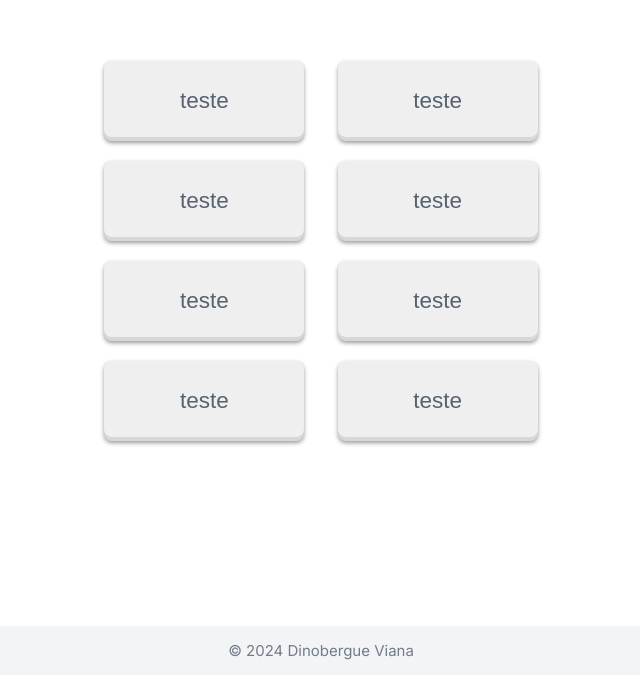
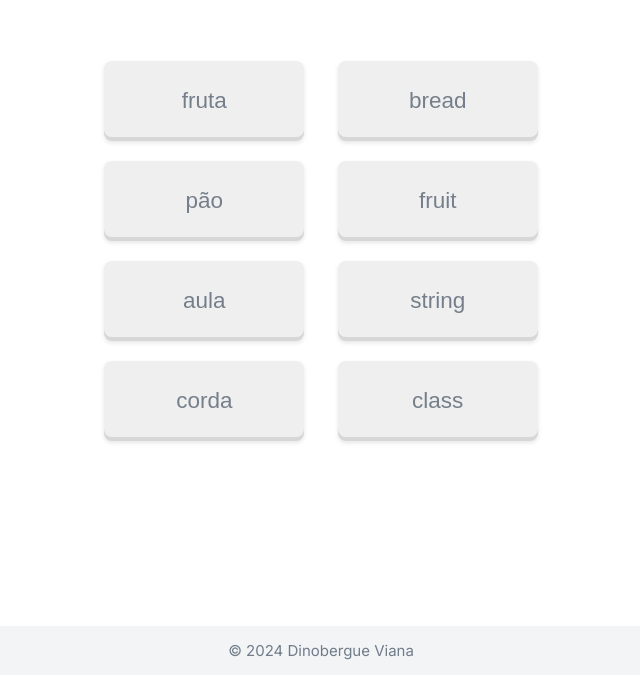
Before and after one commit to dinobergviana/meu-site, a Vue app: page /mini-game in a window 1280 px wide. Shown: the part 124-800 px from the top of the page, without its empty margins (319-959 px from the left). Built offline with nearby package versions, Linux system fonts and the light colour scheme.

Commit message:
feat: add word-button select functionality

```diff
--- a/src/assets/css/global.css
+++ b/src/assets/css/global.css
@@ -2,25 +2,29 @@
   --dark-900: #111319;
   --dark-800: #161b22;
 
-  --blue-400: #0a3069;
-  --blue-300: #0969da;
-  --blue-200: #54aeff;
+  --blue-500: #0a3069;
+  --blue-400: #0969da;
+  --blue-300: #3ebdeb;
+  --blue-200: #63cefc;
   --blue-100: #b6e3ff;
 
-  --green-400: #0e4429;
-  --green-300: #006d32;
-  --green-200: #26a641;
+  --green-500: #0e4429;
+  --green-400: #006d32;
+  --green-300: #26a641;
+  --green-200: #0dd38a;
   --green-100: #39d353;
 
   --divider: #c8cbcf;
 
   --gray-600: #3a3b3b;
   --gray-400: #576270;
+  --gray-300: #757f8b;
   --gray-200: #717c8a;
   --gray-100: #d3d8de;
 
   --red-400: #eb3342;
   --red-200: #ff7b72;
+  --red-100: #ff6c64;
 
   --white: #fff;
   --white-100: #f3f4f6;
--- /dev/null
+++ b/src/pages/mini-game/components/WordButton.vue
@@ -0,0 +1,77 @@
+<template>
+  <button
+    class="word-button"
+    type="button"
+    :class="{
+      'disabled': word.disabled,
+      'success': word.matched,
+      'error': word.error,
+      'selected': word.selected
+    }"
+    :disabled="word.disabled"
+    @click="emitPressed(word)"
+  >
+    {{ word.label }}
+  </button>
+</template>
+
+<script setup>
+  defineProps({
+    word: {
+      type: Object,
+      required: true
+    }
+  })
+
+  const emit = defineEmits(['pressed'])
+
+  function emitPressed(word) {
+    emit('pressed', word)
+  }
+</script>
+
+<style scoped>
+  .word-button {
+    height: 80px;
+    width: 200px;
+    border: 0;
+    font-size: 1.5rem;
+    color: var(--gray-300);
+    border-radius: 8px;
+    box-shadow: rgba(0, 0, 0, 0.1) 0px 2px 4px, rgba(0, 0, 0, 0) 0px 7px 13px -3px, rgba(0, 0, 0, 0.1) 0px -4px 0px inset;
+  }
+
+  .word-button:active {
+    transform: translateY(2px);
+  }
+
+  .word-button + .word-button  {
+    margin-top: 20px;
+  }
+
+  .success {
+    border: 1px solid var(--green-200);
+    box-shadow: rgba(0, 0, 0, 0.1) 0px 2px 4px, rgba(0, 0, 0, 0) 0px 7px 13px -3px, var(--green-200) 0px -4px 0px inset;
+  }
+
+  .selected {
+    border: 1px solid var(--blue-200);
+    box-shadow: rgba(0, 0, 0, 0.1) 0px 2px 4px, rgba(0, 0, 0, 0) 0px 7px 13px -3px, var(--blue-200) 0px -4px 0px inset;
+  }
+
+  .error {
+    border: 1px solid var(--red-100);
+    box-shadow: rgba(0, 0, 0, 0.1) 0px 2px 4px, rgba(0, 0, 0, 0) 0px 7px 13px -3px, var(--red-100) 0px -4px 0px inset;
+  }
+
+  .disabled {
+    cursor: not-allowed;
+    opacity: 0.6;
+  }
+
+  @media (max-width: 425px) {
+    .word-button {
+      width: 150px;
+    }
+  }
+</style>
--- a/src/pages/mini-game/index.vue
+++ b/src/pages/mini-game/index.vue
@@ -2,23 +2,116 @@
   <div class="container">
     <div class="game-wrapper">
       <div class="column">
-        <button class="word-button" type="button">teste</button>
-        <button class="word-button" type="button">teste</button>
-        <button class="word-button" type="button">teste</button>
-        <button class="word-button" type="button">teste</button>
+        <WordButton v-for="word in leftWords" :word="word" :key="`left-${word.id}`" @pressed="handleButtonPressed" />
       </div>
       <div class="column">
-        <button class="word-button" type="button">teste</button>
-        <button class="word-button" type="button">teste</button>
-        <button class="word-button" type="button">teste</button>
-        <button class="word-button" type="button">teste</button>
+        <WordButton v-for="word in rightWords" :word="word" :key="`right-${word.id}`" @pressed="handleButtonPressed" />
       </div>
     </div>
   </div>
 </template>
 
 <script setup>
+  import { ref } from "vue"
+import WordButton from "./components/WordButton.vue"
 
+  const leftWords = ref([
+    {
+      id: 1,
+      label: 'fruta',
+      lang_id: 1,
+      matched: false,
+      error: false,
+      selected: false,
+      used: false,
+      disabled: false,
+      lang: 'pt'
+    },
+    {
+      id: 2,
+      label: 'pão',
+      lang_id: 2,
+      matched: false,
+      error: false,
+      selected: false,
+      used: false,
+      disabled: false,
+      lang: 'pt'
+    },
+    {
+      id: 3,
+      label: 'aula',
+      lang_id: 3,
+      matched: false,
+      error: false,
+      selected: false,
+      used: false,
+      disabled: false,
+      lang: 'pt'
+    },
+    {
+      id: 4,
+      label: 'corda',
+      lang_id: 4,
+      matched: false,
+      error: false,
+      selected: false,
+      used: false,
+      disabled:false,
+      lang: 'pt'
+    }
+  ])
+
+  const rightWords = ref([
+    {
+      id: 2,
+      label: 'bread',
+      lang_id: 2,
+      matched: false,
+      error: false,
+      selected: false,
+      used: false,
+      disabled:false,
+      lang: 'en'
+    },
+    {
+      id: 1,
+      label: 'fruit',
+      lang_id: 1,
+      matched: false,
+      error: false,
+      selected: false,
+      used: false,
+      disabled: false,
+      lang: 'en'
+    },
+    {
+      id: 4,
+      label: 'string',
+      lang_id: 4,
+      matched: false,
+      error: false,
+      selected: false,
+      used: false,
+      disabled: false,
+      lang: 'en'
+    },
+    {
+      id: 3,
+      label: 'class',
+      lang_id: 3,
+      matched: false,
+      error: false,
+      selected: false,
+      used: false,
+      disabled: false,
+      lang: 'en'
+    },
+  ])
+
+  function handleButtonPressed(word) {
+    word.selected = !word.selected
+  }
 </script>
 
 <style scoped>
@@ -44,27 +137,9 @@
     justify-content: space-around;
   }
 
-  .word-button {
-    height: 80px;
-    width: 200px;
-    border: 0;
-    font-size: 1.5rem;
-    color: var(--gray-400);
-    border-radius: 8px;
-    box-shadow: rgba(0, 0, 0, 0.4) 0px 2px 4px, rgba(0, 0, 0, 0) 0px 7px 13px -3px, rgba(0, 0, 0, 0.1) 0px -4px 0px inset;
-  }
-
-  .word-button + .word-button  {
-    margin-top: 20px;
-  }
-
   @media (max-width: 425px) {
     .game-wrapper {
       width: 100%;
     }
-
-    .word-button {
-      width: 150px;
-    }
   }
 </style>
```
